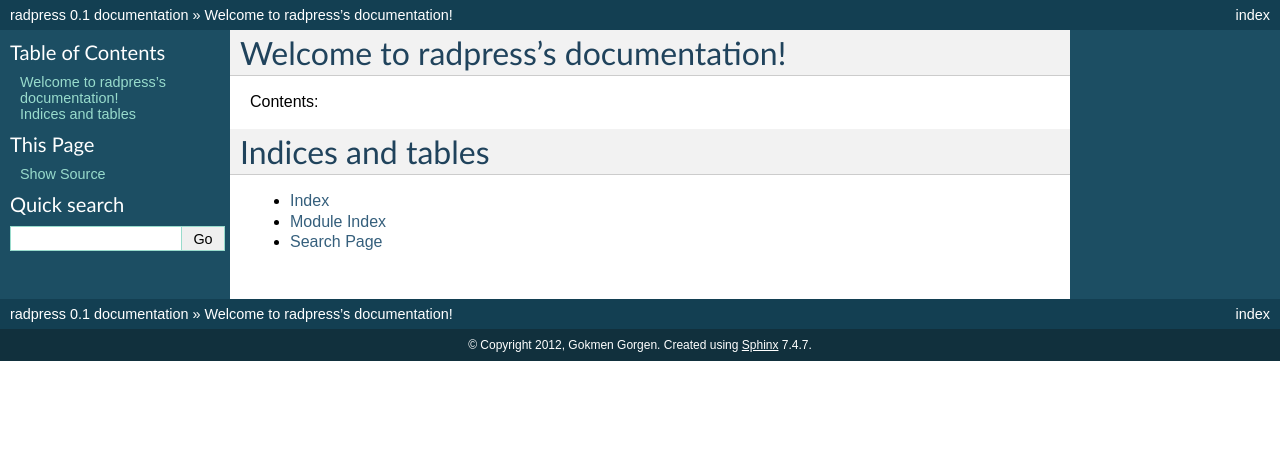
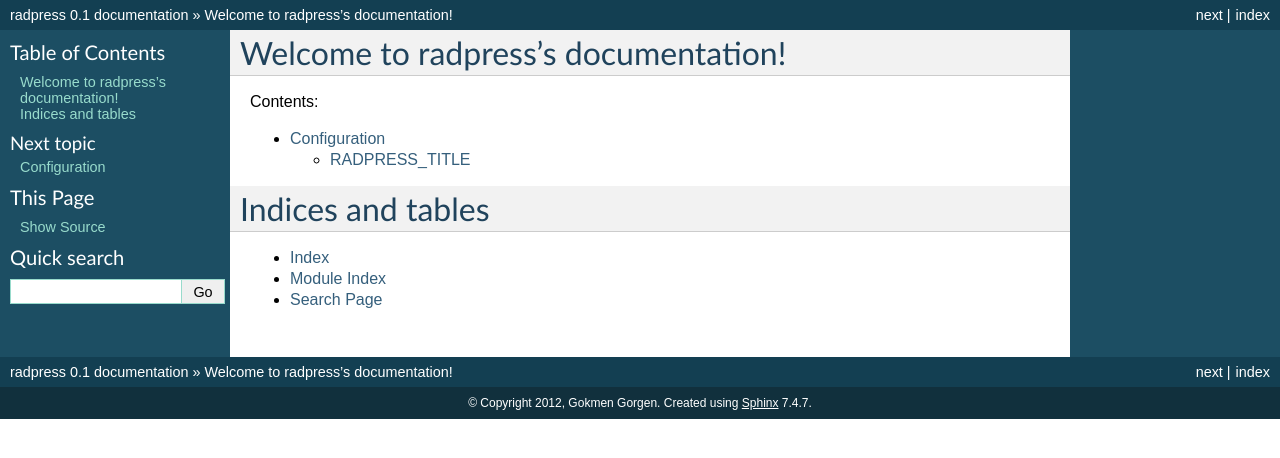
Before and after one commit to MechanisM/radpress, a Sphinx documentation site: the page built from docs/index.rst, in a window 1280 px wide. Shown: the top 458 px of the page. Built offline with Sphinx 7.4.7, drawn with Linux system fonts in a browser that asks for light colours.

Commit message:
update docs.

```diff
--- /dev/null
+++ b/docs/configuration.rst
@@ -0,0 +1,6 @@
+Configuration
+=============
+
+RADPRESS_TITLE
+--------------
+**Default:** Radpress
--- a/docs/index.rst
+++ b/docs/index.rst
@@ -11,6 +11,8 @@
 .. toctree::
    :maxdepth: 2
 
+   configuration
+
 
 
 Indices and tables
```
